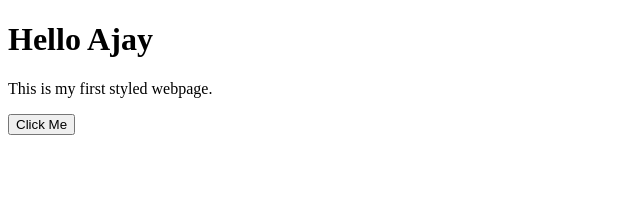
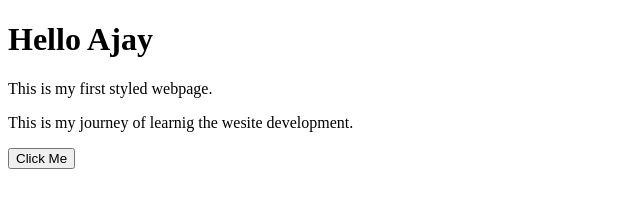
Before and after one commit to AjaySawant2025/demo, a plain HTML site: page index.html in a window 1280 px wide. Shown: the whole page, without its empty margins (0-640 px from the left). Drawn offline with Linux system fonts and the light colour scheme.

Commit message:
Add paragraph about learning website development

```diff
--- a/index.html
+++ b/index.html
@@ -8,6 +8,7 @@
 
     <h1>Hello Ajay</h1>
     <p>This is my first styled webpage.</p>
+    <p>This is my journey of learnig the wesite development.</p>
 
     <button>Click Me</button>
 
```
